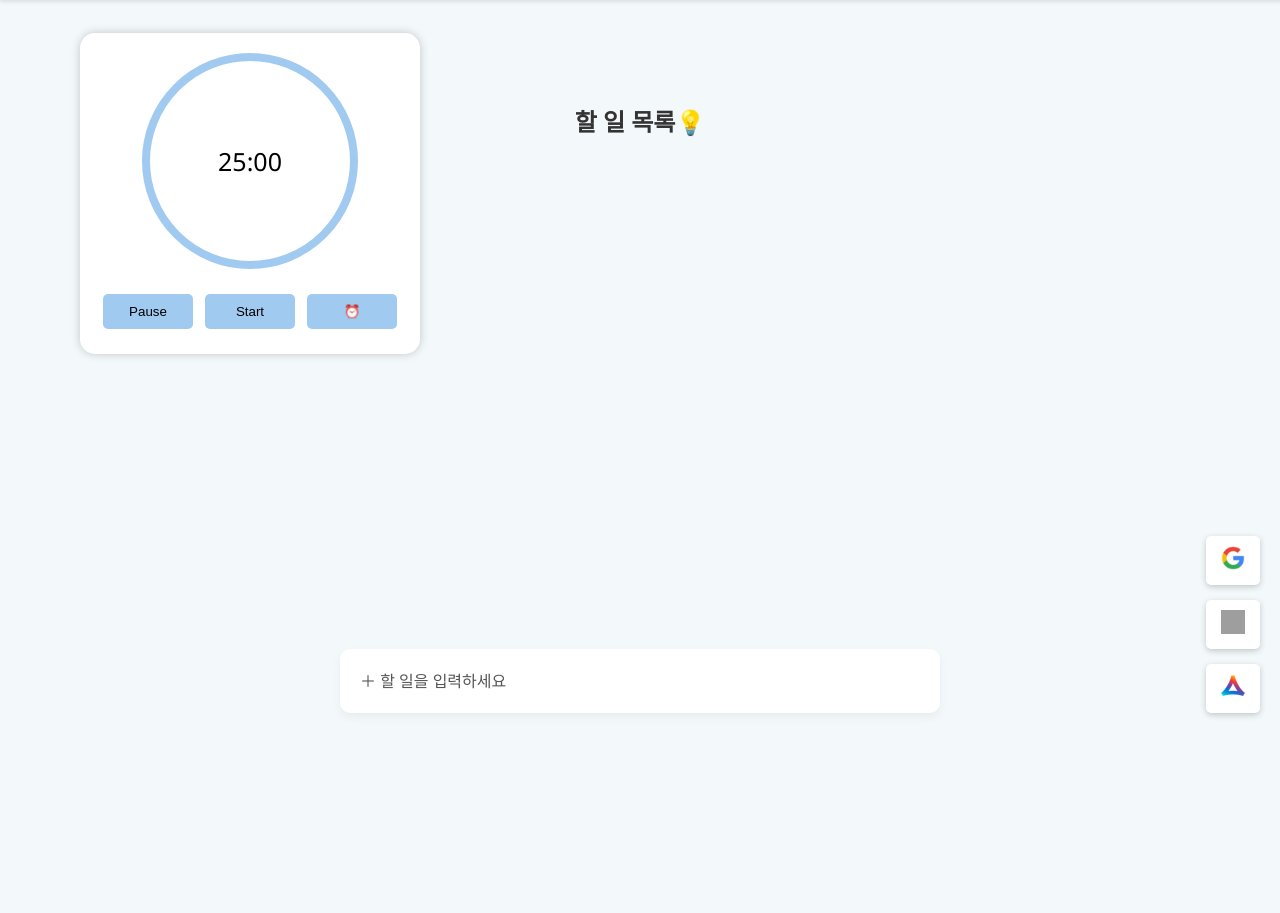
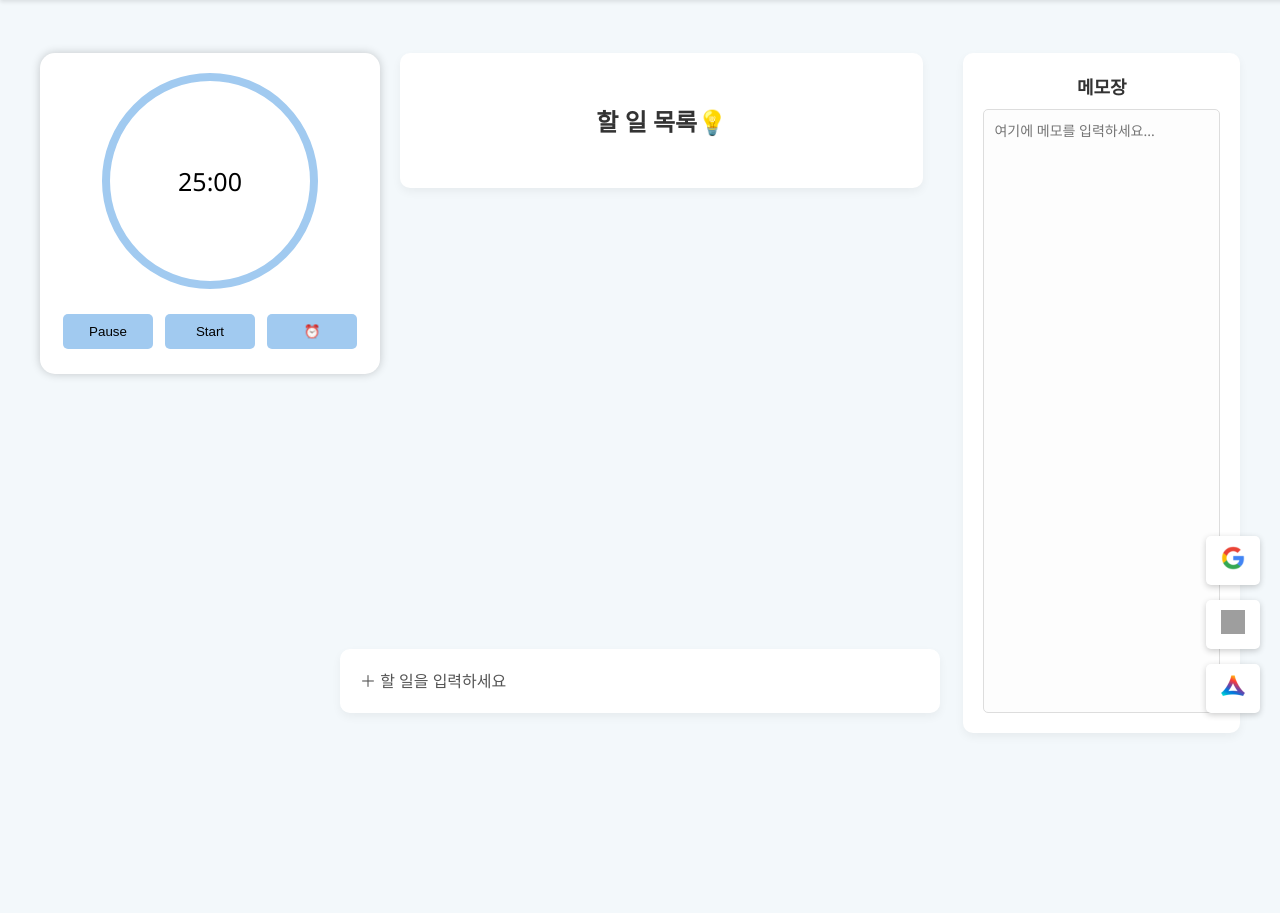
Before and after one commit to ba2slk/NexList, a Python web app: template nexlist-app/templates/index.html in a window 1280 px wide. Shown: the part 47-960 px from the top of the page. Before the commit the page ends 764 px from the top, so only its background shows below. Run offline with Jinja, Linux system fonts and the light colour scheme; the template is opened without the code that fills it, so the values that code supplies are empty; grey boxes are pictures that could not be loaded.

Commit message:
Feature: 메모장 기능 추가

```diff
--- a/nexlist-app/templates/index.html
+++ b/nexlist-app/templates/index.html
@@ -8,11 +8,14 @@
   <link rel="stylesheet" href="{{ url_for('static', path='css/timer.css') }}">
 
   <style>
+    /* ===========================
+       기존 스타일(변경 없음)
+       =========================== */
     :root {
       --pastel-blue:   #A5D8FF;
       --pastel-green:  #B2F2BB;
       --pastel-red:    #FFC9C9;
-      --pastel-purple: #D0BFFF;
+      --pastel-purple:#D0BFFF;
     }
 
     body {
@@ -21,7 +24,7 @@
       font-family: 'Segoe UI', Tahoma, Geneva, Verdana, sans-serif;
       background: #F3F8FB;
       color: #555;
-      padding-bottom: 180px;
+      padding-bottom: 180px; /* 맨 아래 입력창 공간 */
     }
 
     header {
@@ -34,6 +37,7 @@
       padding: 10px 20px;
       display: flex;
       align-items: center;
+      z-index: 100;
     }
     .logo {
       font-size: 20px;
@@ -164,7 +168,7 @@
       bottom: 40px;
       display: flex;
       flex-direction: column-reverse;
-    gap: 15px; /* 간격 조정 */
+      gap: 15px;
       z-index: 999;
     }
 
@@ -175,12 +179,80 @@
       border-radius: 5px;
       box-shadow: 0 2px 6px rgba(0,0,0,0.2);
     }
-
     .site-anchor:hover {
       background-color: #f0e9e9;
     }
 
+    /* ===========================
+       여기서부터 추가/변경된 부분
+       =========================== */
 
+    /* 1) 세 개의 박스를 가로로 나란히 배치할 flex 컨테이너 */
+    .main-flex-wrapper {
+      display: flex;
+      justify-content: center;
+      align-items: flex-start;
+      gap: 40px;
+      /* 상단 헤더(높이 약 50px) + 여유 마진 50px = 100px */
+      margin: 100px auto 0 auto;
+      max-width: 1200px;
+    }
+
+    /* 2) 타이머 오버라이드: timer.html 내부에 position:fixed가 있을 경우 flex 안으로 들어오게 해제 */
+    #pomodoro-wrapper {
+      position: static !important;
+      width: 320px;       /* 타이머 폭과 비슷하게 고정 */
+      margin: 0;          /* flex 아이템 간격은 main-flex-wrapper에서 처리 */
+    }
+
+    /* 3) 할 일 목록 컨테이너는 기존 그대로 두되, flex 자식으로만 위치하게 함 */
+    .container {
+      /* margin:100px auto 0 auto; 이 부분은 flex에서 맨 위 정렬되므로 override */
+      margin: 0;
+      background: #fff; /* 카드처럼 구분이 필요하면 유지, 아니면 background:none으로 변경 가능 */
+      box-shadow: 0 4px 10px rgba(0,0,0,0.05);
+      /* width:600px; 그대로 사용 */
+    }
+
+    /* 4) 오른쪽 메모장 박스 추가 */
+    .memo-container {
+      background: #fff;
+      width: 320px;                 /* 타이머와 거의 같은 폭 */
+      height: 640px;
+      border-radius: 10px;
+      box-shadow: 0 4px 10px rgba(0,0,0,0.05);
+      padding: 20px;
+      display: flex;
+      flex-direction: column;
+    }
+    .memo-container h2 {
+      margin: 0 0 10px 0;
+      font-size: 18px;
+      text-align: center;
+      color: #333;
+    }
+    .memo-container textarea {
+      flex: 1;
+      resize: none;
+      border: 1px solid #ddd;
+      border-radius: 5px;
+      padding: 10px;
+      font-family: inherit;
+      font-size: 14px;
+      color: #555;
+      background: #fdfdfd;
+    }
+    .memo-container button {
+      margin-top: 10px;
+      align-self: flex-end;
+      padding: 6px 12px;
+      border: none;
+      border-radius: 5px;
+      background: var(--pastel-blue);
+      color: #fff;
+      font-size: 14px;
+      cursor: pointer;
+    }
   </style>
 
   <script>
@@ -190,18 +262,34 @@
 </head>
 
 <body>
+  <!-- ========= 상단 헤더 ========= -->
   <header>
     <a href="{{ url_for('read_root') }}" class="logo">NexList</a>
   </header>
 
+  <!-- ========= 타이머 + 할일목록 + 메모장을 가로로 묶는 wrapper ========= -->
+  <div class="main-flex-wrapper">
+
+    <!-- -- 1) 기존 타이머 include -- -->
     {% include "timer.html" %}
 
+    <!-- -- 2) 기존 할 일 목록 -- -->
     <div class="container">
       <h2>할 일 목록💡</h2>
       <ul id="todo-list"></ul>
       <button class="delete-all-btn" onclick="deleteAllTodos()">모두 삭제</button>
     </div>
 
+    <!-- -- 3) 새로 추가된 메모장 -- -->
+    <div class="memo-container">
+      <h2>메모장</h2>
+      <!-- 3-1) 자유롭게 작성 가능한 textarea -->
+      <textarea id="memo-text" placeholder="여기에 메모를 입력하세요..."></textarea>
+    </div>
+
+  </div> <!-- /.main-flex-wrapper -->
+
+  <!-- ========= 기존 하단 입력창 ========= -->
   <div id="bottom-input">
     <div id="placeholder" class="input-placeholder">＋ 할 일을 입력하세요</div>
     <div id="active-input" style="display:none;">
@@ -210,6 +298,7 @@
     </div>
   </div>
 
+  <!-- ========= 우측 하단 사이트 바로가기 ========= -->
   <div class="anchor-container">
     <a href="https://cyber.sogang.ac.kr/ilos/main/main_form.acl" class="site-anchor" id="cyber-campus">
       <img src="{{ url_for('static', path='images/cyber_campus.ico') }}" alt="사이버캠퍼스" style="width:24px;height:24px;" />
@@ -222,7 +311,7 @@
     </a>
   </div>
 
+  <!-- ========= 외부 JS ========= -->
   <script src="{{ url_for('static', path='js/timer.js') }}"></script>
-
 </body>
 </html>
```
Lines whose indentation alone changed are shown as unchanged.
